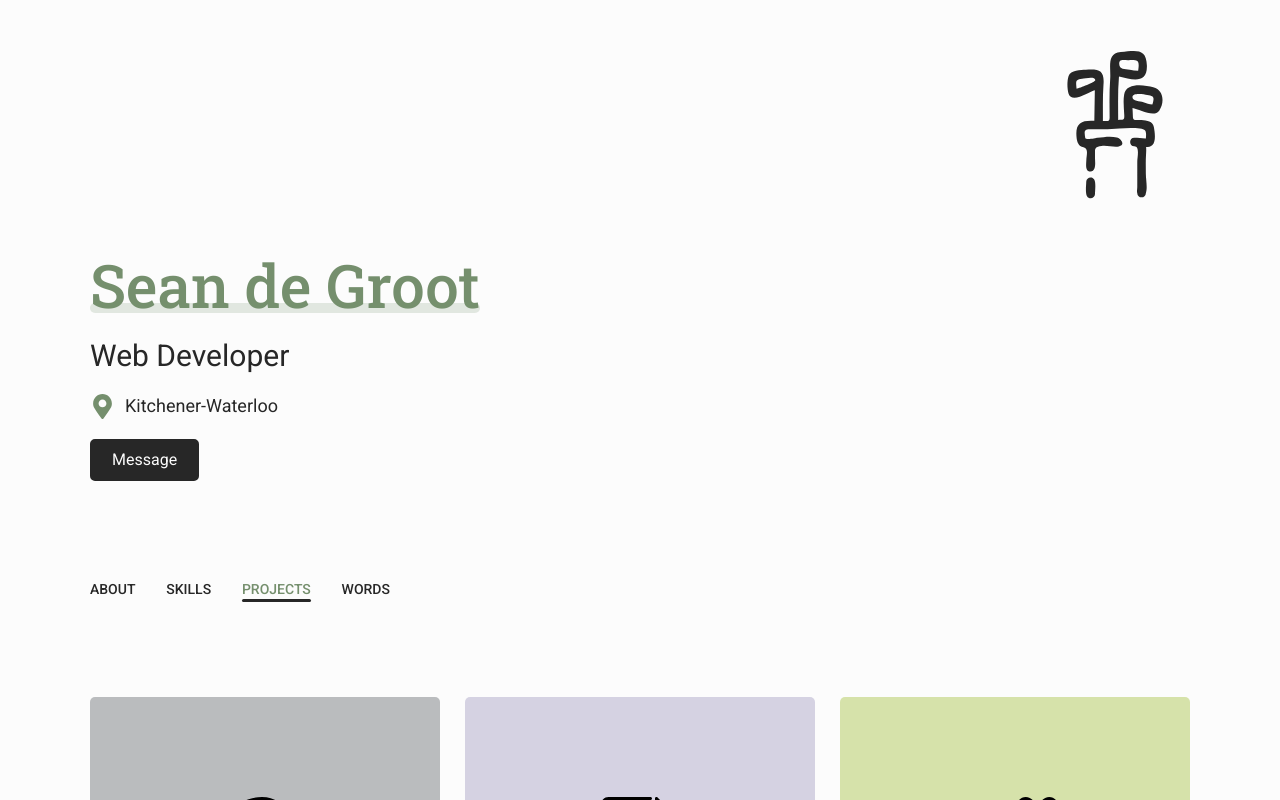
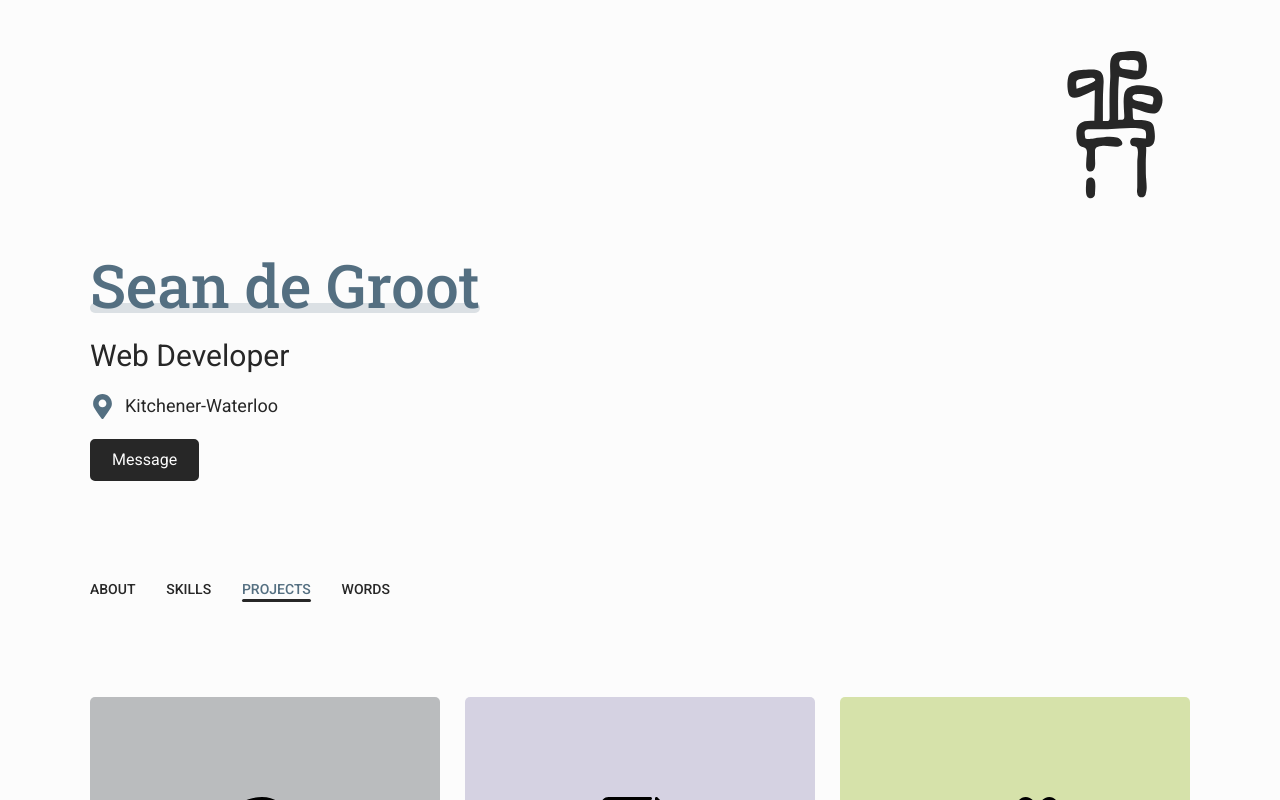
Before and after one commit to seandaniel/portfolio-v3, a React (Create React App) app: page / in a window 1280 px wide. Shown: the top 800 px of the page. Built offline with nearby package versions, Linux system fonts and the light colour scheme.

Commit message:
Primary colour, git-check description

```diff
--- a/src/Components/Projects/GitCheck.js
+++ b/src/Components/Projects/GitCheck.js
@@ -12,7 +12,7 @@ const GitCheck = () => {
       <div className="project-button-container">
         <div className="project-content project-content-1">
           <h2>Git Check</h2>
-          <p>Search GitHub users to view their details including a list of public repositories, and most used languages showcased through Chart.js. Star your favorites to be viewed later with the help of Firebase, and navigate the application with flawless page transitions thanks to React Router.</p>
+          <p>Search GitHub users to view their details including a list of public repositories, and most used languages showcased through Chart.js. Star your favourites to be viewed later with the help of Firebase, and navigate the application with seamless page transitions thanks to React Router.</p>
           <h4>React / Firebase / Sass / GitHub API</h4>
           <div className="button-container">
             <a href="https://seandaniel.github.io/git-check/" target="_blank" rel="noopener noreferrer" className="button">View</a>
--- a/src/variables.scss
+++ b/src/variables.scss
@@ -3,10 +3,10 @@
 
 // colors
 $primaryColor: #272727;
-$secondaryColor: #758f6d;
+$secondaryColor: #546f81;
 $tertiaryColor: #fcfcfc;
-$quaternaryColor: rgba(117, 143, 109, .2);
-$quinaryColor: rgba(117, 143, 109, .05);
+$quaternaryColor: rgba(84, 111, 129, .2);
+$quinaryColor: rgba(84, 111, 129, .05);
 // fonts
 $primaryFont: 'Roboto', sans-serif;
 $secondaryFont: 'Roboto Slab', serif;
```
